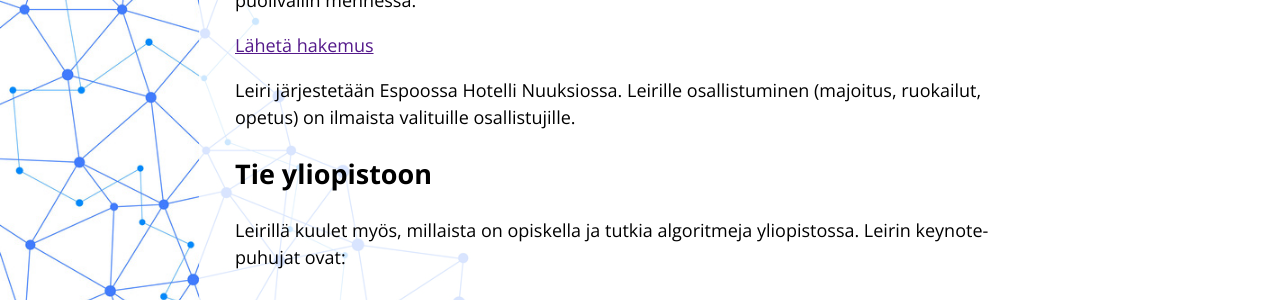
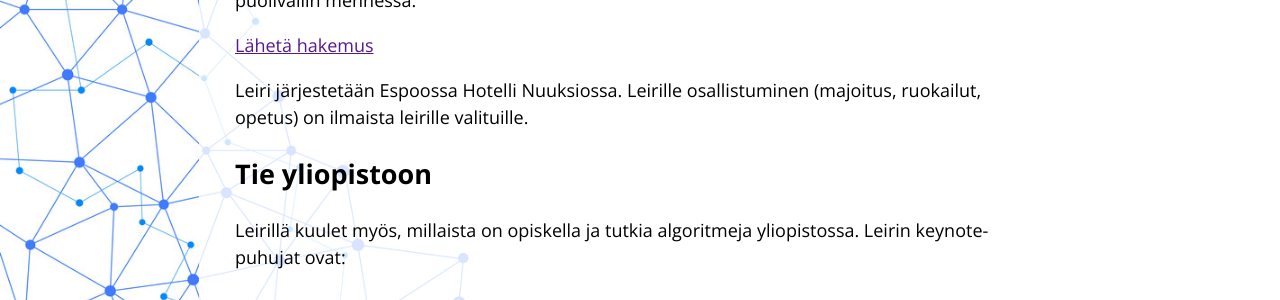
Before and after one commit to millakortelainen/leiri2020, a Jekyll site: the page built from index.md, in a window 1280 px wide. Shown: the part 1232-1532 px from the top of the page. Built offline with Jekyll 4.4.1, drawn with Linux system fonts in a browser that asks for light colours; some of the changed text lies outside the part shown.

```diff
--- a/index.md
+++ b/index.md
@@ -30,7 +30,7 @@ perusteella maaliskuun puoliväliin mennessä.
 
 Leiri järjestetään Espoossa Hotelli Nuuksiossa.
 Leirille osallistuminen (majoitus, ruokailut, opetus) on ilmaista
-valituille osallistujille.
+leirille valituille.
 
 ## Tie yliopistoon
 
```
Also changed, not shown: other parts of index.md (+1 -1 lines).
